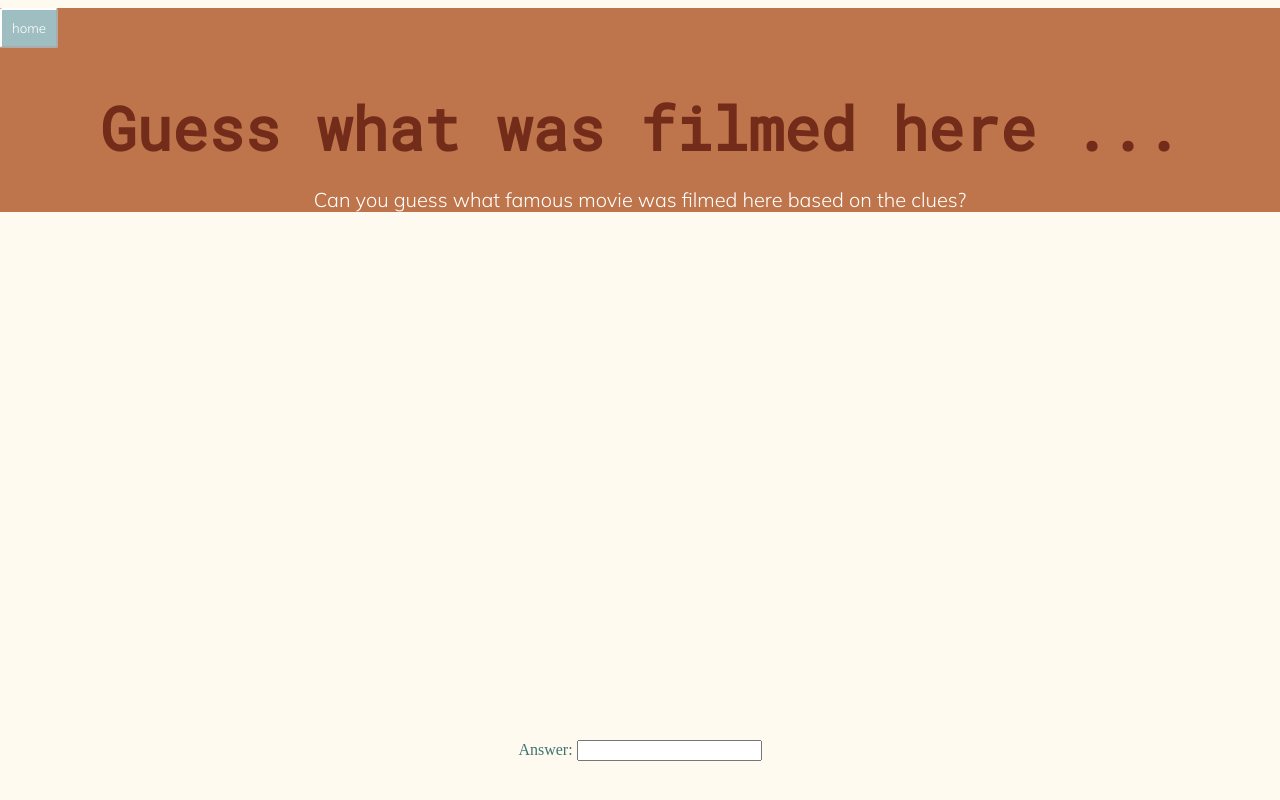
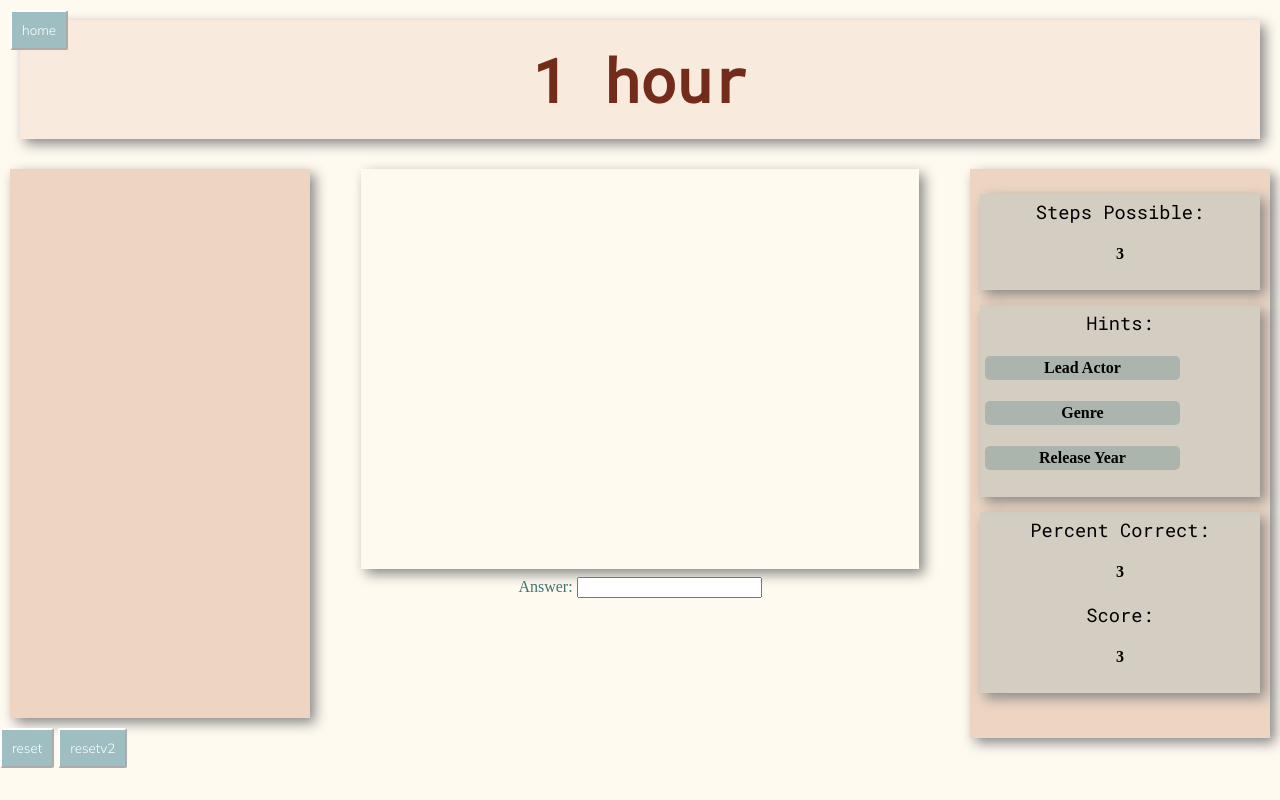
Before and after one commit to alissachimi/finalFilm, a Flask app: page /game in a window 1280 px wide. Run offline with Flask 3, Linux system fonts and the light colour scheme; some libraries are stand-ins or nearby versions.

Commit message:
started game

```diff
--- a/static/CSS/game.css
+++ b/static/CSS/game.css
@@ -11,12 +11,16 @@ h1 {
   text-align: center;
   color: #732B1A;
   font-size: 60;
-  background-color: #BF754B;
-  margin-bottom: 0;
+  margin-bottom: 10px;
+  margin-top: 10px;
 }
 
 #top-page {
-  background-color: #BF754B;
+  background-color: #bf764b1d;
+  padding: 10px;
+  margin: 20px;
+  box-shadow: 5px 5px 12px #888888;
+
 }
 
 #subheading {
@@ -28,11 +32,13 @@ h1 {
 }
 
 #street-view {
-  height: 500px;
-  width: 500px;
+  height: 400px;
+  width: 90%;
   justify-content: center;
   margin-left: auto;
   margin-right: auto;
+  box-shadow: 5px 5px 12px #888888;
+
 }
 
 button{
@@ -66,3 +72,62 @@ form {
   text-align: center;
   padding-top: 8px;
 }
+
+#homeButton{
+  position: absolute;
+  top: 10px;
+  left: 10px;
+}
+
+.grid-container{
+  display: grid;
+  grid-template-columns: 1fr 2fr 1fr;
+  justify-content: center;
+  width:100%;
+  height: fit-content;
+}
+
+.grid-item{
+  padding: 10px;
+}
+
+#progressImg{
+  background-color: #bf764b48;
+  height: 100%;
+  box-shadow: 5px 5px 12px #888888;
+}
+
+#statsColumn{
+  background-color: #bf764b48;
+  height: 100%;
+  box-shadow: 5px 5px 12px #888888;
+  padding: 10px;
+}
+
+.statsBox{
+  justify-content: center;
+  text-align: center;
+  background-color: #9fbec156;
+  box-shadow: 5px 5px 12px #888888;
+  margin: 15px;
+  padding: 5px;
+  justify-content: center;
+  margin-left: auto;
+  margin-right: auto;
+}
+
+.statsTitle{
+  font-family: 'Roboto Mono', monospace;
+  margin-top: 0;
+  padding-top: 0;
+  font-weight: 300;
+
+}
+
+.hintBox{
+  background-color: #3f737345;
+  border-radius: 5px;
+  padding: 3px;
+  width:70%;
+
+}
--- a/static/JS/game.js
+++ b/static/JS/game.js
@@ -1,10 +1,39 @@
 let panorama;
+let currentArrayIndex = 0;
+
+let MarkerArray = [{location:{lat:40.7812, lng: -73.9732}, content: '<h3>Night at the Museum</h3>', id: 1, distance: 0, movie: 'Night at the Museum', travelTime: "1 hour"},
+{location:{lat:40.7614, lng: -73.9776}, content: '<h3>Breakfast at Tiffany\'s</h3>', id: 2, distance: 0, movie: 'Breakfast at Tiffany\'s', travelTime: "1 hour"},
+{location:{lat:42.1086, lng: -87.7322}, content: '<h3>Home Alone</h3>', id: 3, distance: 0, movie: 'Home Alone', travelTime: "1 hour"},
+{location:{lat:39.9656, lng: -75.1810}, content: '<h3>Rocky</h3>', id: 4, distance: 0, movie: 'Rocky', travelTime: "1 hour"},
+{location:{lat:41.4688, lng: -81.6873}, content: '<h3>A Christmas Story</h3>', id: 5, distance: 0, movie: 'A Christmas Story', travelTime: "1 hour"},
+{location:{lat:40.7197, lng: -73.9632}, content: '<h3>Ghostbusters</h3>', id: 6, distance: 0, movie: 'Ghostbusters', travelTime: "1 hour"},
+{location:{lat:37.7935, lng: -122.4393}, content: '<h3>Mrs. Doubtfire</h3>', id: 7, distance: 0, movie: 'Mrs. Doubtfire', travelTime: "1 hour"},
+{location:{lat:40.7794, lng: -73.9776}, content: '<h3>Ocean\'s 8</h3>', id: 8, distance: 0, movie: 'Ocean\'s 8', travelTime: "1 hour"},
+{location:{lat:34.1334, lng: -118.1629}, content: '<h3>Back to the Future</h3>', id: 9, distance: 0, movie: 'Back to the Future', travelTime: "1 hour"},
+{location:{lat:34.0672, lng: -118.4055}, content: '<h3>Clueless</h3>', id: 10, distance: 0, movie: 'Clueless', travelTime: "1 hour"},
+{location:{lat:40.7588, lng: -73.9806}, content: '<h3>The Devil Wears Prada</h3>', id: 11, distance: 0, movie: 'The Devil Wears Prada', travelTime: "1 hour"},
+{location:{lat:34.1190, lng: -118.1163}, content: '<h3>Father of the Bride</h3>', id: 12, distance: 0, movie: 'Father of the Bride', travelTime: "1 hour"},
+{location:{lat:43.9189, lng: -69.2513}, content: '<h3>Forrest Gump</h3>', id: 13, distance: 0, movie: 'Forrest Gump', travelTime: "1 hour"},
+{location:{lat:42.1894, lng: -87.8075}, content: '<h3>Ferris Bueller\'s Day Off</h3>', id: 14, distance: 0, movie: 'Ferris Bueller\'s Day Off', travelTime: "1 hour"},
+{location:{lat:40.3938, lng: -111.8466}, content: '<h3>Footloose</h3>', id: 15, distance: 0, movie: 'Footloose', travelTime: "1 hour"},
+{location:{lat:35.3706, lng: -83.8217}, content: '<h3>The Fugitive</h3>', id: 16, distance: 0, movie: 'The Fugitive', travelTime: "1 hour"},
+{location:{lat:34.0549, lng: -118.2505}, content: '<h3>Iron Man</h3>', id: 17, distance: 0, movie: 'Iron Man', travelTime: "1 hour"},
+{location:{lat:40.8550, lng: -73.8903}, content: '<h3>Joker</h3>', id: 18, distance: 0, movie: 'Joker', travelTime: "1 hour"},
+{location:{lat:40.7601, lng: -111.8757}, content: '<h3>High School Musical</h3>', id: 19, distance: 0, movie: 'High School Musical', travelTime: "1 hour"},
+{location:{lat:37.3679, lng: -80.5503}, content: '<h3>Dirty Dancing</h3>', id: 20, distance: 0, movie: 'Dirty Dancing', travelTime: "1 hour"},
+{location:{lat:42.4886, lng: -91.0904}, content: '<h3>Field of Dreams</h3>', id: 21, distance: 0, movie: 'Field of Dreams', travelTime: "1 hour"}
+]
+
+let movie=MarkerArray[0];
+document.getElementById("quote").innerHTML = movie.travelTime;
+
 
 function initialize() {
+
   panorama = new google.maps.StreetViewPanorama(
     document.getElementById("street-view"),
     {
-      position: { lat: 37.86926, lng: -122.254811 },
+      position: movie.location,
       pov: { heading: 165, pitch: 0 },
       zoom: 1,
       disableDefaultUI: true,
@@ -12,6 +41,17 @@ function initialize() {
       scrollWheel: false,
     },
   );
+
 }
 
 window.initialize = initialize;
+
+function getNewMovie(){
+  currentArrayIndex++;
+  movie = MarkerArray[currentArrayIndex];
+  panorama.setPosition(movie.location);
+
+
+  /////CHANGE TO QUOTE!
+  document.getElementById("quote").innerHTML = movie.travelTime;
+}
--- a/templates/game.html
+++ b/templates/game.html
@@ -1,35 +1,68 @@
 <html>
   <head>
-    <title>Street View Containers</title>
+    <title>Game</title>
     <script src="https://polyfill.io/v3/polyfill.min.js?features=default"></script>
     <link rel="stylesheet" type="text/css" href="static/CSS/game.css" />
-    <script type="module" src="static/JS/game.js"></script>
     <link rel="preconnect" href="https://fonts.googleapis.com">
     <link rel="preconnect" href="https://fonts.gstatic.com" crossorigin>
     <link href="https://fonts.googleapis.com/css2?family=Mulish:wght@300&family=Roboto+Mono&display=swap" rel="stylesheet">
   </head>
   <body>
+    <a href="/" style="text-decoration: none;"><button id="homeButton">home</button></a>
     <div id="top-page">
-      <a href="/" style="text-decoration: none;"><button>home</button></a>
-      <h1>Guess what was filmed here ...</h1>
-      <p id="subheading">Can you guess what famous movie was filmed here based on the clues?</p>
+      <h1 id="quote">Guess what was filmed here ...</h1>
     </div>
-    <div id="street-view"></div>
-    <form>
-      <label for="guess">Answer:</label>
-      <input type="text" id="guess" guess="guess">
-    </form>
 
-    <!--
-      The `defer` attribute causes the callback to execute after the full HTML
-      document has been parsed. For non-blocking uses, avoiding race conditions,
-      and consistent behavior across browsers, consider loading using Promises.
-      See https://developers.google.com/maps/documentation/javascript/load-maps-js-api
-      for more information.
-      -->
+    <div class="grid-container">
+      <div class="grid-item">
+        <div id="progressImg"></div>
+      </div>
+      <div class="grid-item">
+
+        <div id="street-view"></div>
+        <form>
+          <label for="guess">Answer:</label>
+          <input type="text" id="guess" guess="guess">
+        </form>
+
+      </div>
+      <div class="grid-item">
+        <div id="statsColumn">
+          <div class="statsBox" id="stepsPossible">
+            <h3 class="statsTitle">Steps Possible:</h3>
+            <h4>3</h4>
+          </div>
+          <div class="statsBox" id="currentScore">
+            <h3 class="statsTitle">Hints:</h3>
+            <h4 class="hintBox">Lead Actor</h4>
+
+            <h4 class="hintBox">Genre</h4>
+
+            <h4 class="hintBox">Release Year</h4>
+          </div>
+          <div class="statsBox" id="hints">
+            <h3 class="statsTitle">Percent Correct:</h3>
+            <h4>3</h4>
+
+            <h3 class="statsTitle">Score:</h3>
+            <h4>3</h4>
+          </div>
+        </div>
+      </div>
+
+
+
+    </div>
+
+    <button onclick="getNewMovie()">reset</button>
+    <button onclick="getNew()" id="but2">resetv2</button>
+
+
+
     <script
       src="https://maps.googleapis.com/maps/api/js?key=AIzaSyCr_GiC_sLRJi7Urje8rqN5TJ-z_n8SVJQ&callback=initialize&v=weekly"
       defer
     ></script>
+    <script src="static/JS/game.js" async defer></script>
   </body>
 </html>
```
